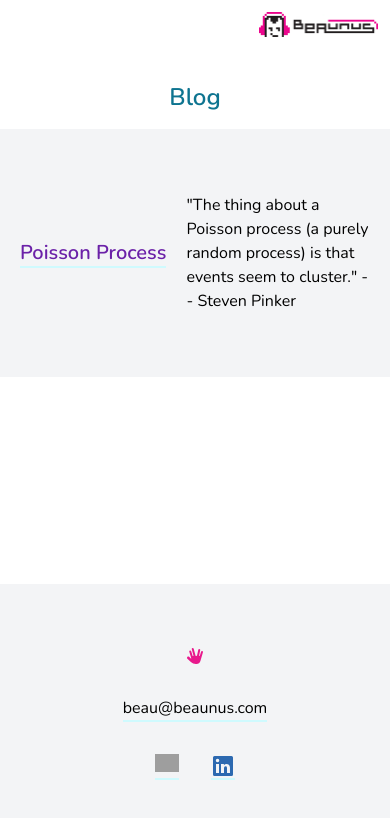
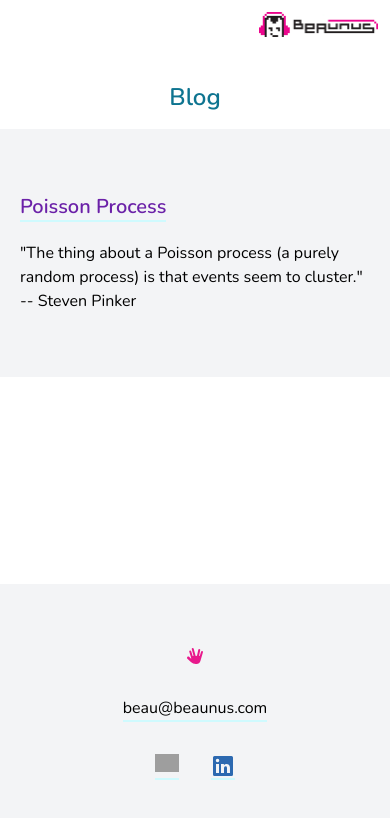
Before and after one commit to beaunus/beaunus.com, a Next.js app: page /blog in a window 390 px wide. Shown: the top 818 px of the page. Built offline with nearby package versions, Linux system fonts and the light colour scheme; grey boxes are pictures that could not be loaded.

Commit message:
feature: improve view on mobile

```diff
--- a/pages/blog/index.tsx
+++ b/pages/blog/index.tsx
@@ -15,13 +15,13 @@ const BlogIndex: NextPage = () => (
         Blog
       </div>
       <Segment>
-        <div className="flex gap-5 items-center">
+        <div className="flex flex-wrap gap-5 items-center">
           <div className="text-xl font-semibold text-purple-800 whitespace-nowrap">
             <HighlightedLink href="/blog/poisson">
               Poisson Process
             </HighlightedLink>
           </div>
-          <div className="">
+          <div>
             &quot;The thing about a Poisson process (a purely random process) is
             that events seem to cluster.&quot; -- Steven Pinker
           </div>
```
